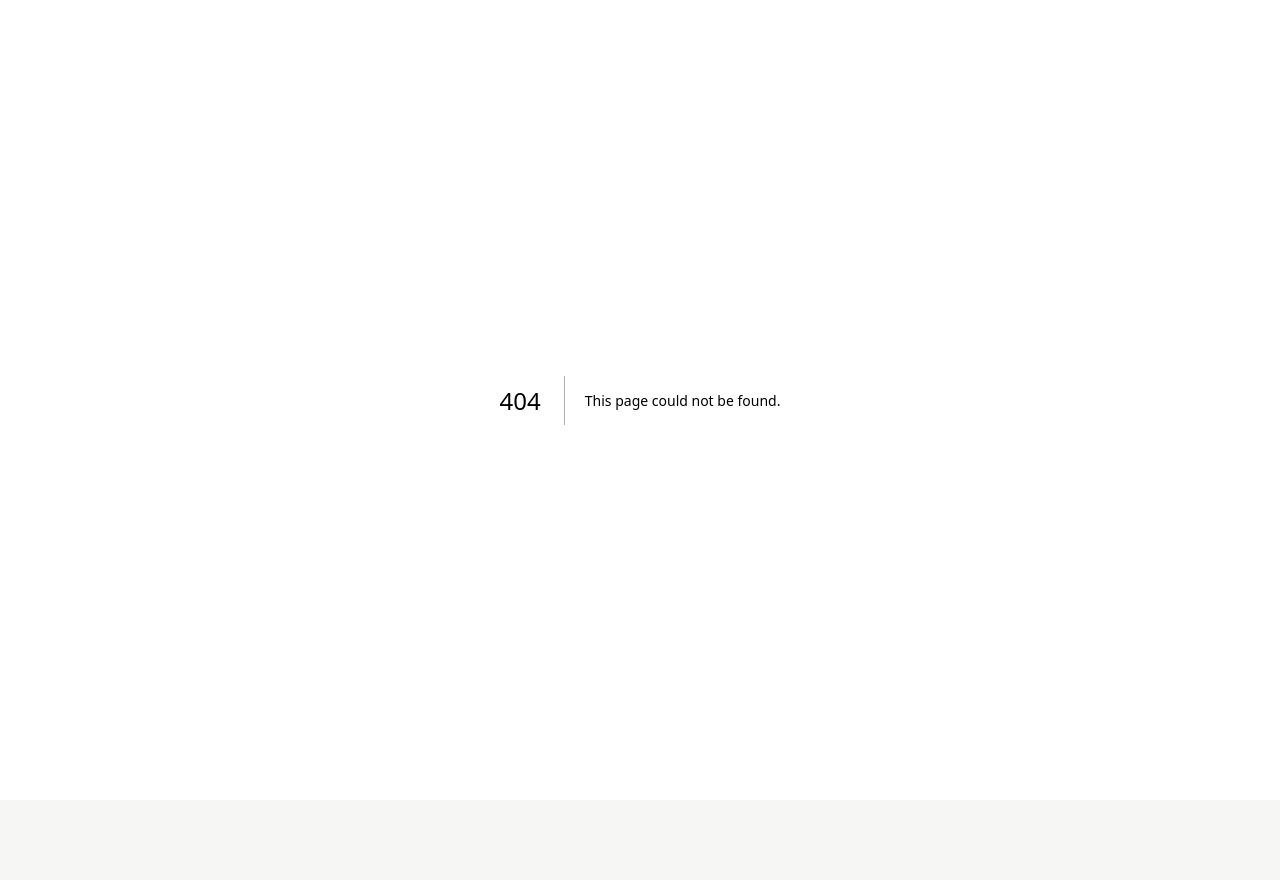
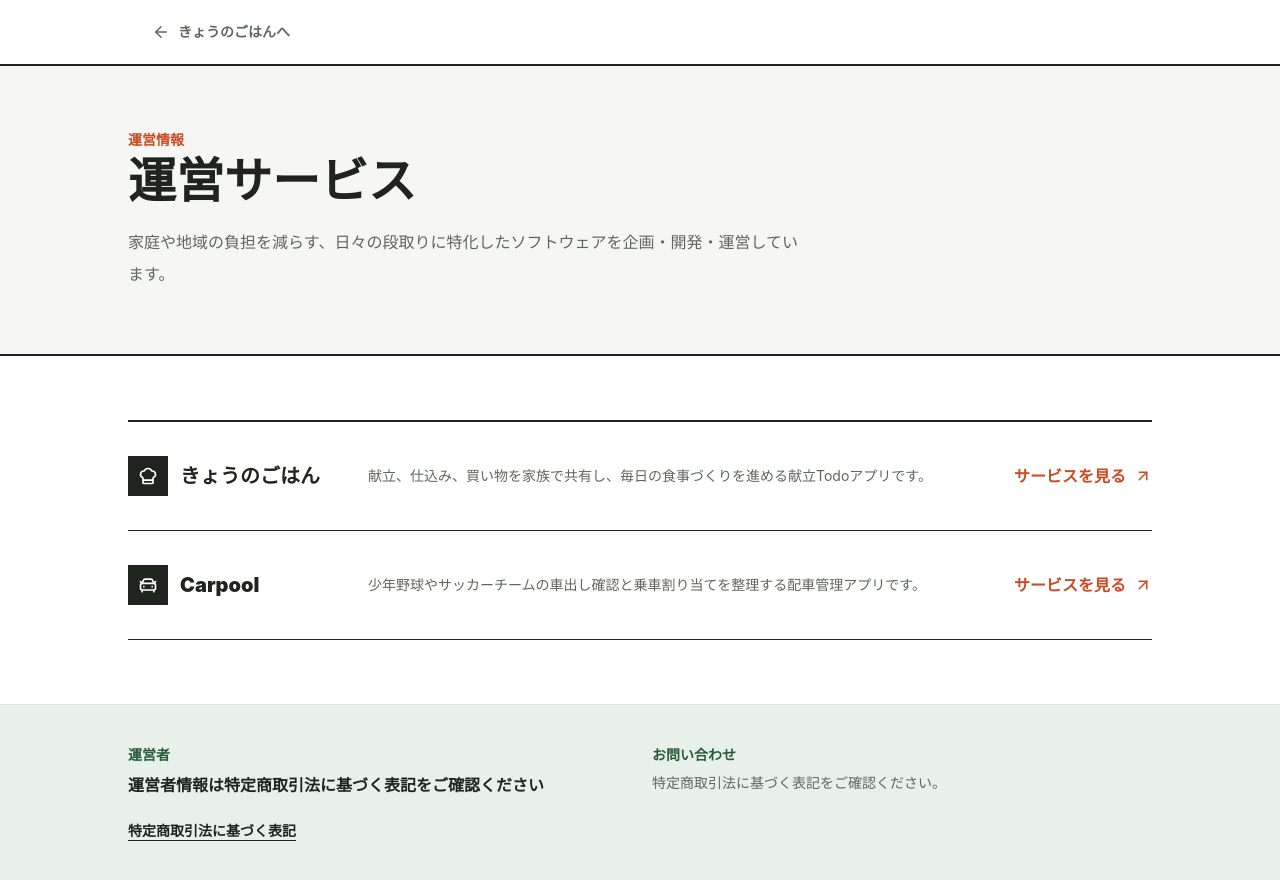
Before and after one commit to kodai9263/kondate, a Next.js app: page /business in a window 1280 px wide. Before the commit this address had no page. Shown: the top 880 px of the page. Before the commit the page ends 800 px from the top, so only its background shows below. Built offline with nearby package versions, Linux system fonts and the light colour scheme.

Commit message:
共通の運営サービスページを追加する

```diff
--- /dev/null
+++ b/src/app/business/page.tsx
@@ -0,0 +1,93 @@
+import type { Metadata } from "next";
+import { ArrowLeft, ArrowUpRight, CarFront, ChefHat, Mail } from "lucide-react";
+import Link from "next/link";
+
+export const metadata: Metadata = {
+  title: "運営サービス",
+  description: "運営者が提供するソフトウェアサービスのご案内",
+};
+
+const operatorName = process.env.NEXT_PUBLIC_OPERATOR_NAME ?? "運営者情報は特定商取引法に基づく表記をご確認ください";
+const supportEmail = process.env.NEXT_PUBLIC_SUPPORT_EMAIL ?? "";
+
+const services = [
+  {
+    name: "きょうのごはん",
+    description: "献立、仕込み、買い物を家族で共有し、毎日の食事づくりを進める献立Todoアプリです。",
+    href: "https://kondate-bay.vercel.app",
+    icon: ChefHat,
+  },
+  {
+    name: "Carpool",
+    description: "少年野球やサッカーチームの車出し確認と乗車割り当てを整理する配車管理アプリです。",
+    href: "https://carpool-navy.vercel.app",
+    icon: CarFront,
+  },
+];
+
+export default function BusinessPage() {
+  return (
+    <main className="min-h-dvh bg-white">
+      <header className="border-b-2 border-kondate-ink">
+        <div className="mx-auto flex min-h-16 max-w-5xl items-center px-4 sm:px-6">
+          <Link href="/" className="inline-flex min-h-11 items-center gap-2 text-sm font-black text-kondate-muted">
+            <ArrowLeft size={18} aria-hidden="true" />
+            きょうのごはんへ
+          </Link>
+        </div>
+      </header>
+
+      <section className="border-b-2 border-kondate-ink bg-kondate-bg px-4 py-12 sm:px-6 sm:py-16">
+        <div className="mx-auto max-w-5xl">
+          <p className="text-sm font-black text-kondate-accent">運営情報</p>
+          <h1 className="font-mincho mt-2 text-4xl font-black leading-tight sm:text-5xl">運営サービス</h1>
+          <p className="mt-5 max-w-2xl leading-8 text-kondate-muted">
+            家庭や地域の負担を減らす、日々の段取りに特化したソフトウェアを企画・開発・運営しています。
+          </p>
+        </div>
+      </section>
+
+      <section className="px-4 py-12 sm:px-6 sm:py-16">
+        <div className="mx-auto max-w-5xl border-t-2 border-kondate-ink">
+          {services.map(({ name, description, href, icon: Icon }) => (
+            <article key={name} className="grid gap-5 border-b border-kondate-ink py-8 md:grid-cols-[220px_1fr_auto] md:items-center">
+              <h2 className="flex items-center gap-3 text-xl font-black">
+                <span className="grid size-10 shrink-0 place-items-center bg-kondate-ink text-white">
+                  <Icon size={20} aria-hidden="true" />
+                </span>
+                {name}
+              </h2>
+              <p className="text-sm leading-7 text-kondate-muted">{description}</p>
+              <a href={href} className="inline-flex min-h-11 items-center gap-2 font-black text-kondate-accent">
+                サービスを見る <ArrowUpRight size={18} aria-hidden="true" />
+              </a>
+            </article>
+          ))}
+        </div>
+      </section>
+
+      <section className="border-t border-kondate-line bg-kondate-sage px-4 py-10 sm:px-6">
+        <div className="mx-auto grid max-w-5xl gap-6 sm:grid-cols-2">
+          <div>
+            <h2 className="text-sm font-black text-[#285b35]">運営者</h2>
+            <p className="mt-2 font-black">{operatorName}</p>
+            <Link href="/legal" className="mt-3 inline-flex min-h-11 items-center text-sm font-black underline underline-offset-4">
+              特定商取引法に基づく表記
+            </Link>
+          </div>
+          <div>
+            <h2 className="text-sm font-black text-[#285b35]">お問い合わせ</h2>
+            {supportEmail ? (
+              <a href={`mailto:${supportEmail}`} className="mt-2 inline-flex min-h-11 items-center gap-2 font-black underline underline-offset-4">
+                <Mail size={18} aria-hidden="true" />
+                {supportEmail}
+              </a>
+            ) : (
+              <p className="mt-2 text-sm text-kondate-muted">特定商取引法に基づく表記をご確認ください。</p>
+            )}
+          </div>
+        </div>
+      </section>
+    </main>
+  );
+}
--- a/src/app/page.tsx
+++ b/src/app/page.tsx
@@ -99,7 +99,7 @@ export default async function LandingPage() {
 
       <section className="bg-kondate-accent px-4 py-14 text-white sm:px-6"><div className="mx-auto flex max-w-6xl flex-col gap-6 sm:flex-row sm:items-center sm:justify-between"><div><p className="font-mincho text-3xl font-black">次のごはんから、迷わない。</p><p className="mt-2 text-sm font-bold text-[#ffe4d8]">{isAuthenticated ? "保存した献立の続きから始められます。" : "カード登録なし。無料版から始められます。"}</p></div><Link href={primaryHref} className="inline-flex min-h-12 shrink-0 items-center justify-center gap-2 bg-white px-7 font-black text-kondate-ink">{primaryLabel} <ArrowRight size={18} /></Link></div></section>
 
-      <footer className="border-t-2 border-kondate-ink bg-white px-4 py-8 text-sm text-kondate-muted"><div className="mx-auto flex max-w-6xl flex-col gap-4 sm:flex-row sm:items-center sm:justify-between"><p className="font-black text-kondate-ink">きょうのごはん</p><div className="flex flex-wrap gap-x-5 gap-y-2"><Link href="/pricing">料金</Link><Link href="/terms">利用規約</Link><Link href="/privacy">プライバシー</Link><Link href="/legal">特商法表記</Link></div></div></footer>
+      <footer className="border-t-2 border-kondate-ink bg-white px-4 py-8 text-sm text-kondate-muted"><div className="mx-auto flex max-w-6xl flex-col gap-4 sm:flex-row sm:items-center sm:justify-between"><p className="font-black text-kondate-ink">きょうのごはん</p><div className="flex flex-wrap gap-x-5 gap-y-2"><Link href="/pricing">料金</Link><Link href="/business">運営サービス</Link><Link href="/terms">利用規約</Link><Link href="/privacy">プライバシー</Link><Link href="/legal">特商法表記</Link></div></div></footer>
     </main>
   );
 }
```
